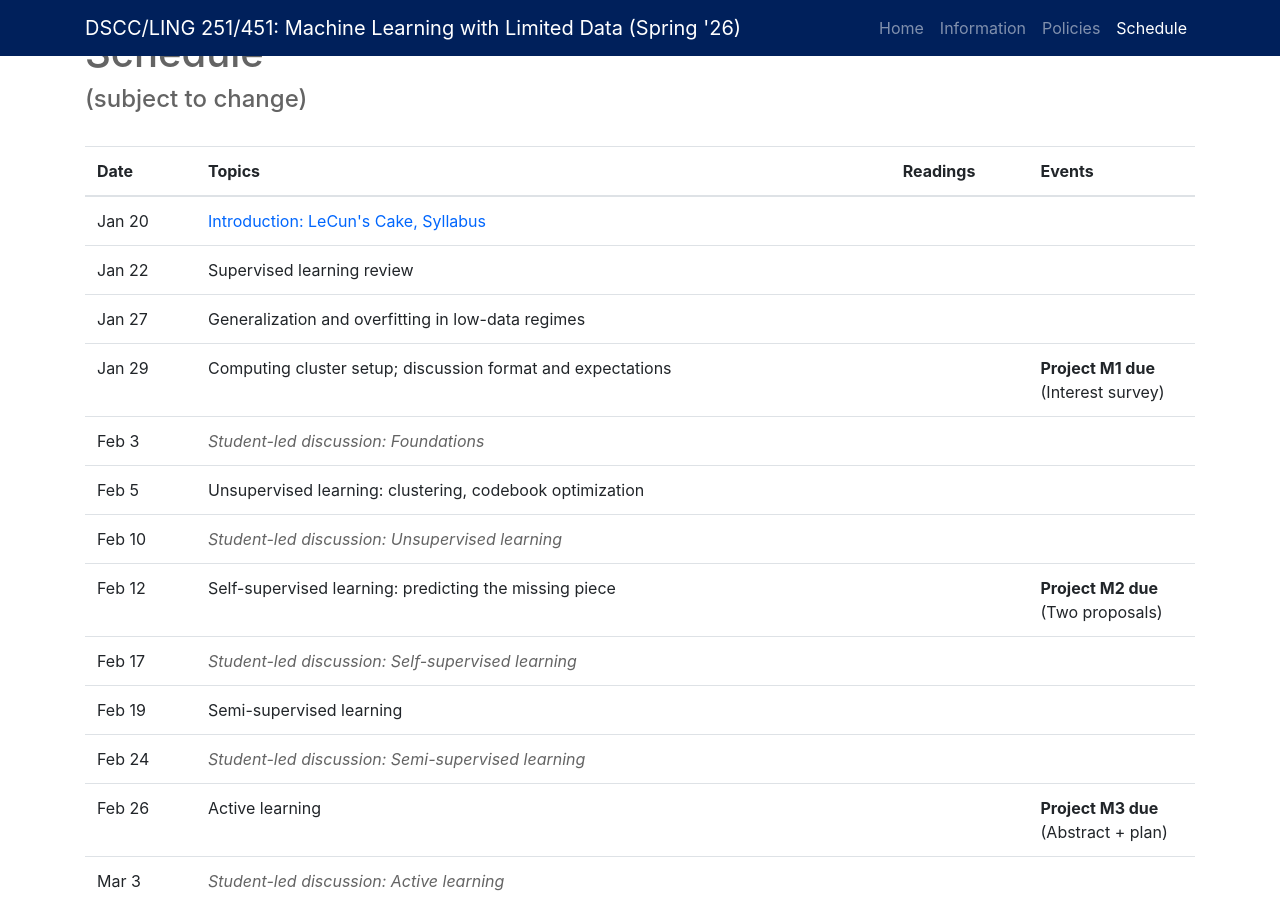
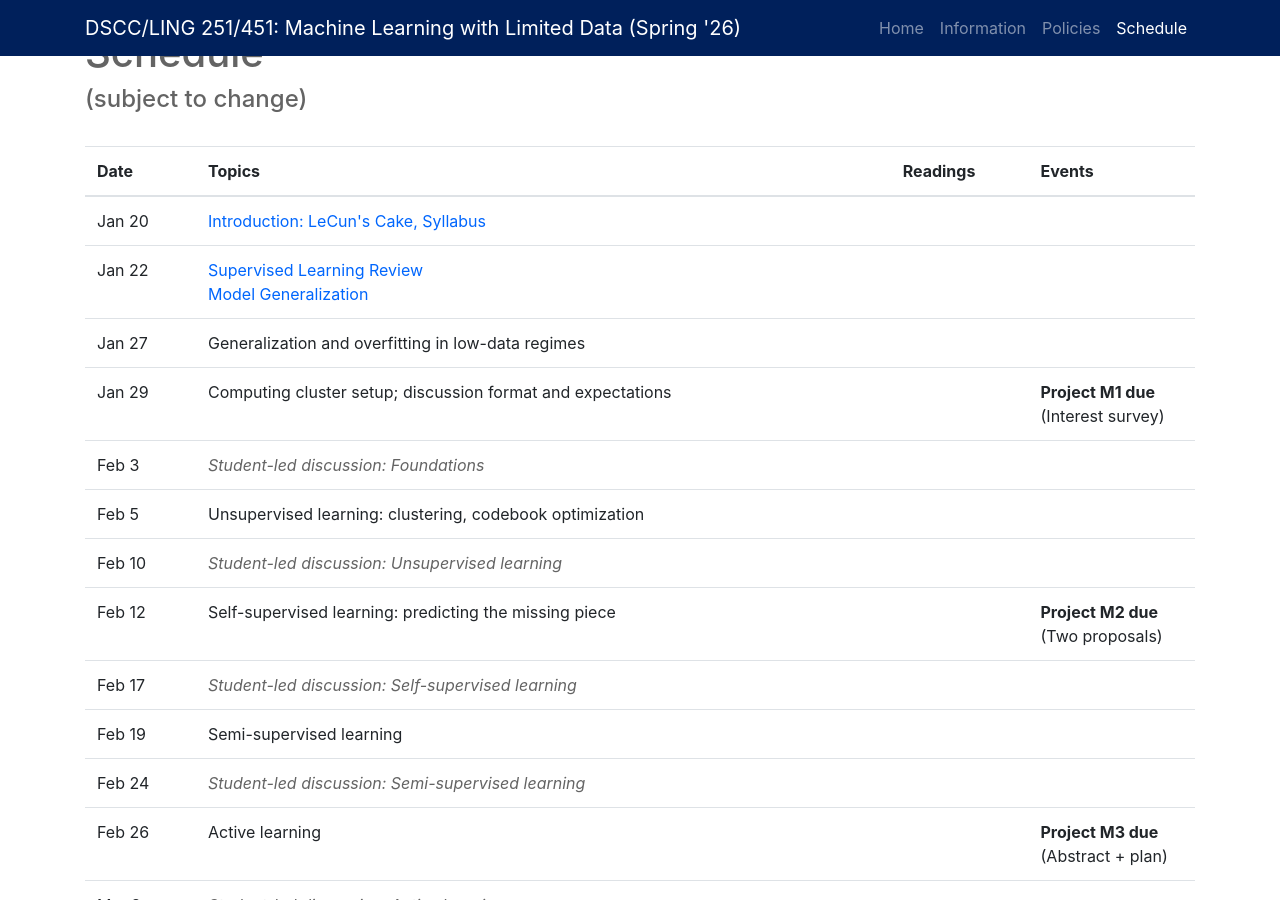
Before and after one commit to cmdowney88/cmdowney88.github.io, a Jekyll site: the page teaching/dscc251/spring26/index.html, which Jekyll copies as it is, in a window 1280 px wide and 900 px high, scrolled down 3574 px. Built offline with Jekyll 4.4.1, drawn with Linux system fonts in a browser that asks for light colours.

Commit message:
dscc251: add model generalization slides

```diff
--- a/teaching/dscc251/spring26/index.html
+++ b/teaching/dscc251/spring26/index.html
@@ -326,7 +326,9 @@
 							</tr>
 							<tr>
 								<td>Jan 22</td>
-								<td>Supervised learning review</td>
+								<td>
+									<a href="slides/2_supervised_generalization.pdf" target="_blank">Supervised Learning Review<br>Model Generalization</a>
+								</td>
 								<td></td>
 								<td></td>
 							</tr>
```
Also changed, not shown: 1 other file.
